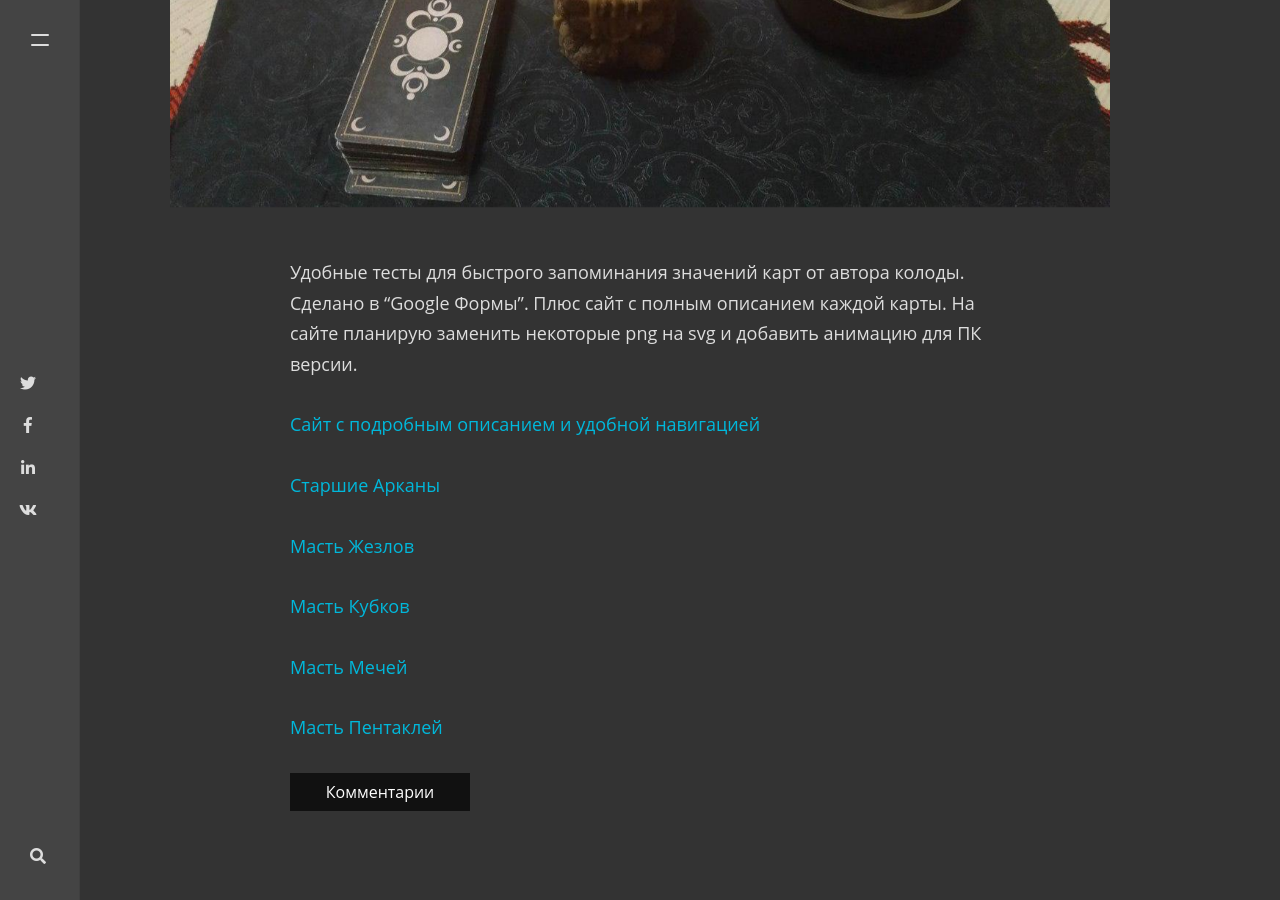
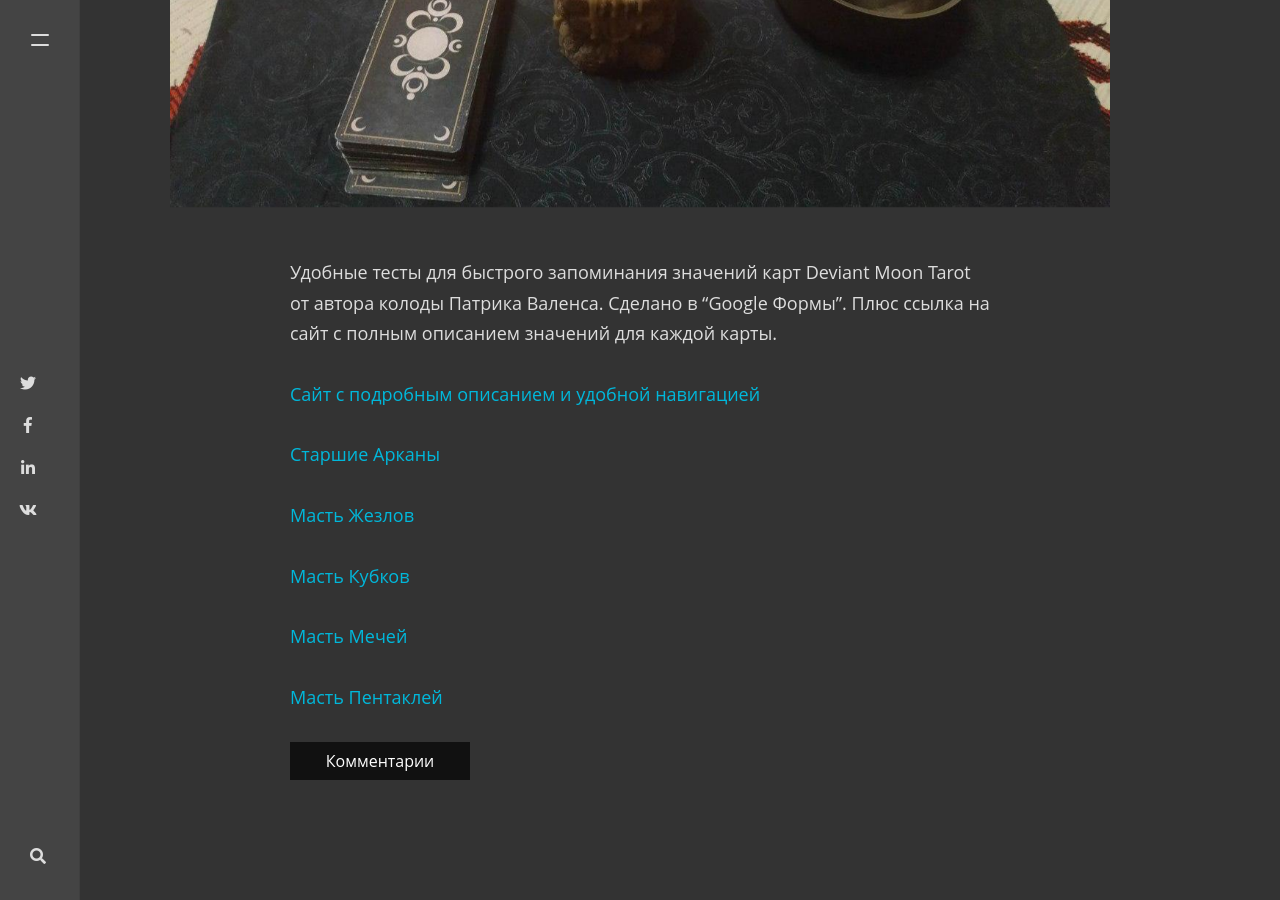
Before and after one commit to DenisLevadny/denislevadny.github.io, a Jekyll site: the page built from _posts/2020-10-02-tarot-test.md, in a window 1280 px wide and 900 px high, scrolled down 727 px. Built offline with Jekyll 4.4.1, drawn with Linux system fonts in a browser that asks for light colours; nearby versions of some CDN libraries; comment, search, counter and statistics services are not loaded.

Commit message:
Update 2020-10-02-tarot-test.md

```diff
--- a/_posts/2020-10-02-tarot-test.md
+++ b/_posts/2020-10-02-tarot-test.md
@@ -9,7 +9,7 @@ description: "Deviant Moon Tarot - Tests"
 ---
 
 
-Удобные тесты для быстрого запоминания значений карт от автора колоды. Сделано в "Google Формы". Плюс сайт с полным описанием каждой карты. На сайте планирую заменить некоторые png  на svg и добавить анимацию для ПК версии.
+Удобные тесты для быстрого запоминания значений карт Deviant Moon Tarot от автора колоды Патрика Валенса. Сделано в "Google Формы". Плюс ссылка на сайт с полным описанием значений для каждой карты.
 
 [Сайт с подробным описанием и удобной навигацией](https://dinariumi.ml "перейти на сайт")
 
```
